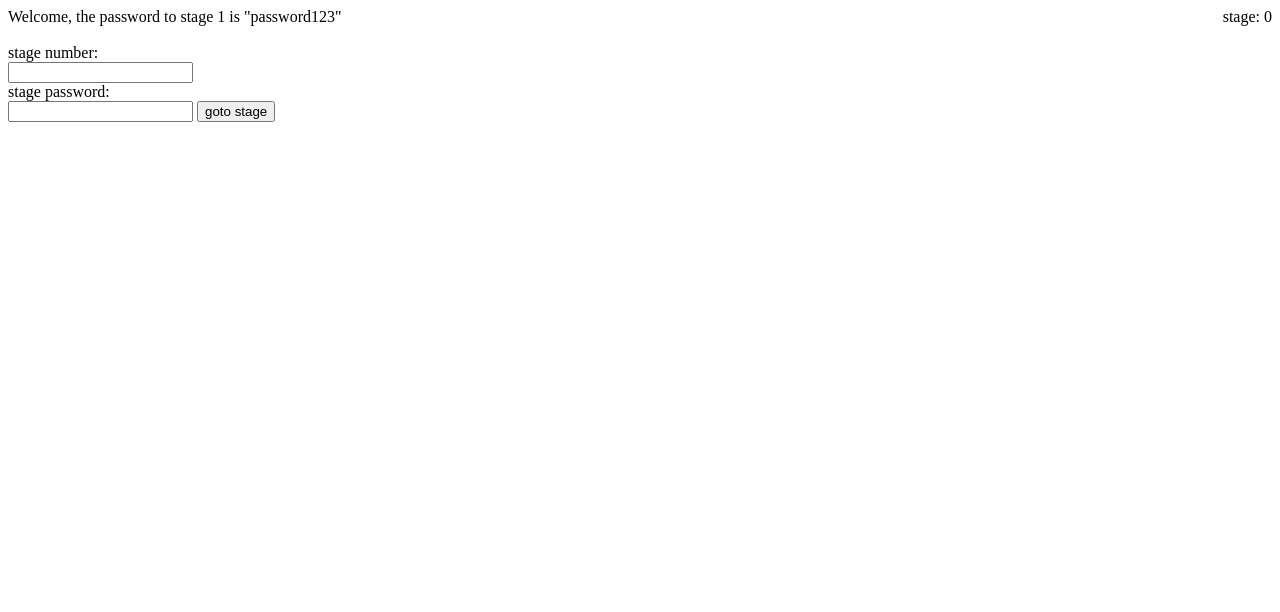
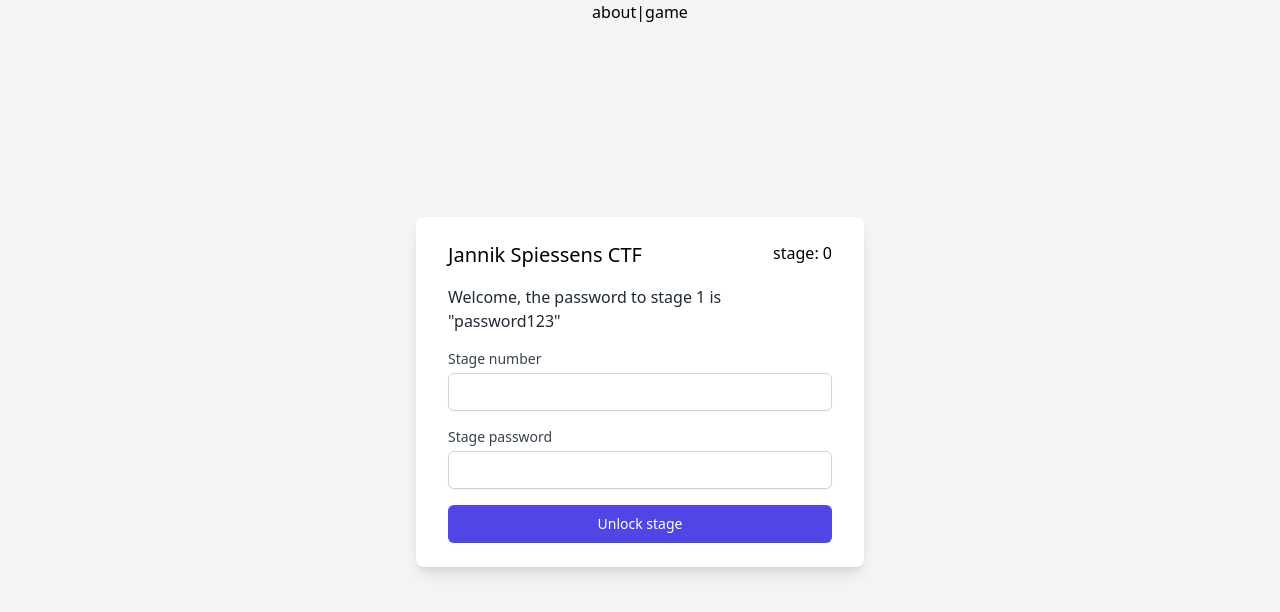
Before and after one commit to sevbesau/jannikspiessens.github.io, a plain HTML site: page game/index.html in a window 1280 px wide. Drawn offline with nearby package versions, Linux system fonts and the light colour scheme.

Commit message:
added tailwind and nice styles. Also a bit of code cleanup :)

```diff
--- a/game/index.html
+++ b/game/index.html
@@ -1,53 +1,89 @@
 <head>
-  <meta charset="UTF-8">
-  <title>Jannik</title>
+  <meta charset="UTF-8" />
+  <title>Jannik | Game</title>
   <script src="https://ajax.googleapis.com/ajax/libs/jquery/3.6.0/jquery.min.js"></script>
   <script src="../util.js"></script>
+  <link rel="stylesheet" href="../styles.css" />
+</head>
+<body class="flex justify-center items-center bg-gray-100">
+  <div class="absolute top-0 w-full flex justify-center z-10">
+    <a href="/about">about</a>
+    <span>|</span>
+    <a href="/game">game</a>
+  </div>
+
+  <form
+    id="form-stage"
+    class="w-lg bg-white px-8 py-6 rounded-lg shadow-lg max-w-md flex flex-col space-y-4"
+  >
+    <div class="flex justify-between space-x-4">
+      <div class="text-xl font-medium">Jannik Spiessens CTF</div>
+      <div class="whitespace-nowrap" id="lvl_tracker" , style="float: right">
+        stage: 0
+      </div>
+    </div>
+
+    <div class="text-md text-gray-800 w-full" id="text">
+      Welcome, the password to stage 1 is "password123"
+    </div>
+
+    <div>
+      <label for="lvl_nr" class="block text-sm font-medium text-gray-700">
+        Stage number
+      </label>
+      <div class="mt-1">
+        <input
+          id="lvl_nr"
+          name="lvl_nr"
+          type="number"
+          required="true"
+          min="0"
+          max="6"
+          class="appearance-none block w-full px-3 py-2 border border-gray-300 rounded-md shadow-sm placeholder-gray-400 focus:outline-none focus:ring-indigo-500 focus:border-indigo-500 sm:text-sm"
+        />
+      </div>
+    </div>
+
+    <div>
+      <label for="pass" class="block text-sm font-medium text-gray-700">
+        Stage password
+      </label>
+      <div class="mt-1">
+        <input
+          id="pass"
+          name="pass"
+          type="text"
+          required="true"
+          class="appearance-none block w-full px-3 py-2 border border-gray-300 rounded-md shadow-sm placeholder-gray-400 focus:outline-none focus:ring-indigo-500 focus:border-indigo-500 sm:text-sm"
+        />
+      </div>
+
+      <div
+        id="error"
+        class="text-red-500 text-xs w-full font-medium pt-1 hidden"
+      >
+        invalid password
+      </div>
+    </div>
+
+    <div>
+      <button
+        type="submit"
+        class="w-full flex justify-center py-2 px-4 border border-transparent rounded-md shadow-sm text-sm font-medium text-white bg-indigo-600 hover:bg-indigo-700 focus:outline-none focus:ring-2 focus:ring-offset-2 focus:ring-indigo-500"
+      >
+        Unlock stage
+      </button>
+    </div>
+  </form>
+
   <script>
-    function next_stage() {
-      var lvl_nr = parseInt($("#lvl_nr").val(), 10);
-      var pass = $("#pass").val();
-      if (isNaN(lvl_nr)) {
-        show_error("stage number must be a number");
-        return 0;
-      }
-      sha256(pass).then(function (pass_hash) {
-        sha256(pass_hash).then(function (double_pass_hash) {
-          $.get('stages/'+lvl_nr.toString()+'.html')
-          .fail(function (jqxhr, stat, err) {
-            if (jqxhr.status == 404) {
-              show_error("wrong stage number");
-            } else {
-              console.log(jqxhr.status)
-              console.log('stat:'+stat);
-              console.log('err:'+err);
-            }
-          })
-          .done(function (stage, stat, jqxhr) {
-            var arr = stage.split('\n\n');
-            if ( double_pass_hash != arr[0] ) {
-              show_error("wrong password");
-              return 0;
-            }
-            aesGcmDecrypt(arr[1], pass).then(function (decr) {
-              $("#text").html(decr);
-              $(":input").val("");
-              $("#lvl_tracker").html('stage: ' + lvl_nr.toString());
-              $("#err").remove();
-            });
-          })
-        });
+    document
+      .getElementById("form-stage")
+      .addEventListener("submit", (event) => {
+        event.preventDefault();
+        const data = new FormData(event.target);
+        const [stage, password] = [...data.entries()].map((entry) => entry[1]);
+        unlock_stage(stage, password);
       });
-    }
   </script>
-</head>
-<body>
-  <div id="lvl_tracker", style="float:right">stage: 0</div>
-  <div id= "text">Welcome, the password to stage 1 is "password123"</div>
-  <br>
-  stage number:<br>
-  <input id="lvl_nr"></input><br>
-  stage password:<br>
-  <input id="pass"></input>
-  <button onclick="next_stage();">goto stage</button>
 </body>
--- /dev/null
+++ b/tailwind.config.js
@@ -0,0 +1,8 @@
+/** @type {import('tailwindcss').Config} */
+module.exports = {
+  content: ["./**/*.html"],
+  theme: {
+    extend: {},
+  },
+  plugins: [],
+}
--- a/util.js
+++ b/util.js
@@ -1,7 +1,48 @@
+// set the inner html and execute script tags if there are any
+function set_innerHTML(elm, html) {
+  elm.innerHTML = html;
+  Array.from(elm.querySelectorAll("script")).forEach((oldScript) => {
+    const newScript = document.createElement("script");
+    Array.from(oldScript.attributes).forEach((attr) =>
+      newScript.setAttribute(attr.name, attr.value)
+    );
+    newScript.appendChild(document.createTextNode(oldScript.innerHTML));
+    oldScript.parentNode.replaceChild(newScript, oldScript);
+  });
+}
+
+// set the content for a stage
+function show_stage(content, stageNr) {
+  set_innerHTML(document.getElementById("text"), content);
+  document.getElementById("lvl_nr").value = "";
+  document.getElementById("pass").value = "";
+  document.getElementById("lvl_tracker").innerHTML = `stage: ${stageNr}`;
+  set_error("");
+}
+
+// set the error content and show/hide it
+function set_error(content, show = false) {
+  const error = document.getElementById("error");
+  error.innerHTML = content;
+  if (show) error.classList.remove("hidden");
+  else error.classList.add("hidden");
+}
+
+// unlock the next stage
+async function unlock_stage(stageNr, password) {
+  const passwordHash = await sha256(await sha256(password));
+  const res = await fetch(`stages/${stageNr}.html`);
+  const stage = await res.text();
+  const [stageHash, stageContents] = stage.split("\n\n");
+  if (stageHash != passwordHash) return set_error("Invalid password", true);
+  const decryptedContent = await aesGcmDecrypt(stageContents, password);
+  show_stage(decryptedContent, stageNr)
+}
+
 // hash digest (https://jameshfisher.com/2017/10/30/web-cryptography-api-hello-world/)
 async function sha256(str) {
   const buf = await crypto.subtle.digest("SHA-256", new TextEncoder("utf-8").encode(str));
-  return Array.prototype.map.call(new Uint8Array(buf), x=>(('00'+x.toString(16)).slice(-2))).join('');
+  return Array.prototype.map.call(new Uint8Array(buf), x => (('00' + x.toString(16)).slice(-2))).join('');
 }
 
 // encrypt/decrypt AES-GCM (https://gist.github.com/chrisveness/43bcda93af9f646d083fad678071b90a)
@@ -24,14 +65,14 @@ async function aesGcmEncrypt(plaintext, password) {
 
   const ivHex = Array.from(iv).map(b => ('00' + b.toString(16)).slice(-2)).join('');
 
-  return ivHex+ctBase64;
+  return ivHex + ctBase64;
 }
 
 async function aesGcmDecrypt(ciphertext, password) {
   const pwUtf8 = new TextEncoder().encode(password);
   const pwHash = await crypto.subtle.digest('SHA-256', pwUtf8);
 
-  const iv = ciphertext.slice(0,24).match(/.{2}/g).map(byte => parseInt(byte, 16));
+  const iv = ciphertext.slice(0, 24).match(/.{2}/g).map(byte => parseInt(byte, 16));
 
   const alg = { name: 'AES-GCM', iv: new Uint8Array(iv) };
 
@@ -45,9 +86,3 @@ async function aesGcmDecrypt(ciphertext, password) {
 
   return plaintext;
 }
-
-// show an error
-function show_error(msg) {
-  var err = '<span id="err", style="background-color:red;color:white;">'+msg+"</span>";
-  $("body").html($("body").html()+err);
-}
```
Also changed, not shown: about/index.html (+15 -4 lines), game/make_stages.js (+6 -7 lines), index.html (+9 -5 lines), package-lock.json (added), styles.css (added), 1 other file.
